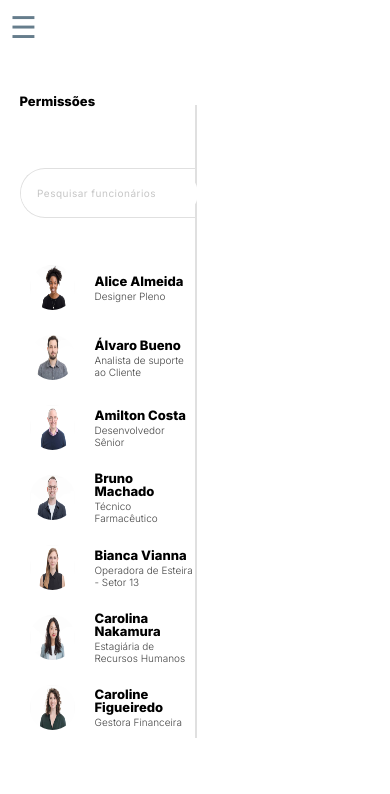
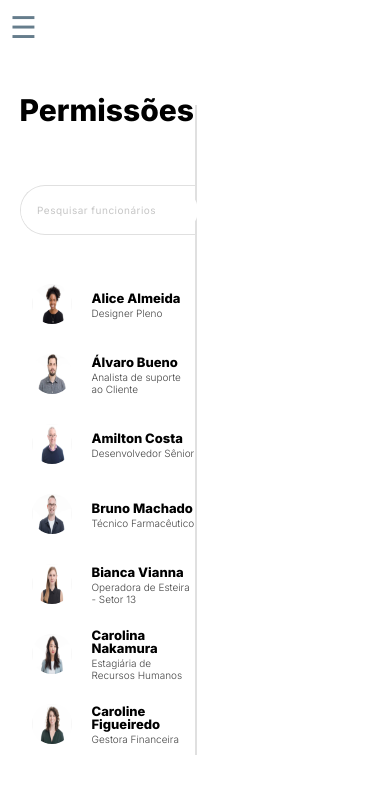
Before and after one commit to kenzotanaka17/Challenge-TalkOn, a React (Vite) app in the folder TalkOn/: page /permissions in a window 390 px wide. Shown: the top 794 px of the page. Built offline with nearby package versions, Linux system fonts and the light colour scheme.

Commit message:
fix: Ajustes gerais

```diff
--- a/TalkOn/src/components/employeeLine/employeeLine.module.css
+++ b/TalkOn/src/components/employeeLine/employeeLine.module.css
@@ -53,23 +53,13 @@ html {
 }
 
 @media (max-width: 1040px) {
-    .employee {
-        height: 7rem;
-        gap: 3rem;
-        padding-left: 1rem;
-    }
-
-    .image img{
-        width: 5rem;
-        height: 5rem;
-    }
 
     .employeeInfo {
         gap: 0.2rem;
     }
 
     .employeeInfo h2 {
-        font-size: 1rem;
+        font-size: 1.5rem;
     }
 }
 
@@ -78,11 +68,12 @@ html {
         height: 6rem;
         gap: 2rem;
         margin-top: 1rem;
+        padding-left: 1.2rem;
     }
 
     .image img{
-        width: 4.5rem;
-        height: 4.5rem;
+        width: 4rem;
+        height: 4rem;
     }
 
     .employeeInfo h2 {
--- a/TalkOn/src/components/requestLine/requestLine.module.css
+++ b/TalkOn/src/components/requestLine/requestLine.module.css
@@ -55,7 +55,7 @@ html {
 
 .img {
     position: absolute;
-    left: 82%;
+    left: 81%;
     height: 5rem;
     border-radius: 50%;
 }
--- a/TalkOn/src/pages/permissions/index.tsx
+++ b/TalkOn/src/pages/permissions/index.tsx
@@ -29,7 +29,7 @@ export function Permissions() {
 
             <div className={styles.permissions}>
             <section className={styles.perm}>
-                <h1>Permissões</h1>
+                <h1 className={styles.titlePerm}>Permissões</h1>
                     <label className={styles.label}>
                         <BsSearch size={"2.5rem"} color="#828282"/>
                         <input
@@ -48,7 +48,7 @@ export function Permissions() {
             {employeeName !== '' && (
                 <aside className={styles.selectedEmployee}>
                     <img src={employeeImg} alt="Imagem do funcionário" />
-                    <h1>{employeeName}</h1>
+                    <h1 >{employeeName}</h1>
                     <p>{employeeRole}</p>
                     <div className={styles.employeeInfo}>
                         <p>Designer <span>X</span></p>
--- a/TalkOn/src/pages/permissions/permissions.module.css
+++ b/TalkOn/src/pages/permissions/permissions.module.css
@@ -29,7 +29,7 @@ html {
     height: 100%;
 }
 
-.perm h1 {
+.perm .titlePerm {
     font-family: "Inter", sans-serif;
     font-weight: 800;
     font-size: 3rem;
@@ -140,7 +140,7 @@ html {
 
 @media (max-width: 1040px) {
     .perm h1 {
-        font-size: 2rem;
+        font-size: 2.5rem;
     }
 }
 
@@ -191,6 +191,8 @@ html {
     .perm h1 {
         font-size: 1.3rem;
         line-height: 1;
+        font-family: "Inter", sans-serif;
+    font-weight: 800;
     }
 
     .selectedEmployee {
@@ -203,17 +205,26 @@ html {
         height: 15rem;
     }
 
+    .selectedEmployee h1 {
+        font-size: 1.8rem;
+    }
+
+    .selectedEmployee p {
+        font-size: 1.3rem;
+    }
+
     .employeeInfo {
         margin-top: 4rem;
     }
 
     .employeeInfo p {
         width: 13rem;
+        font-size: 1rem;
     }
 
     .employeeInfo p span {
-        width: 4rem;
-        height: 4rem;
+        width: 4.5rem;
+        height: 4.5rem;
     }
 
 }
```
